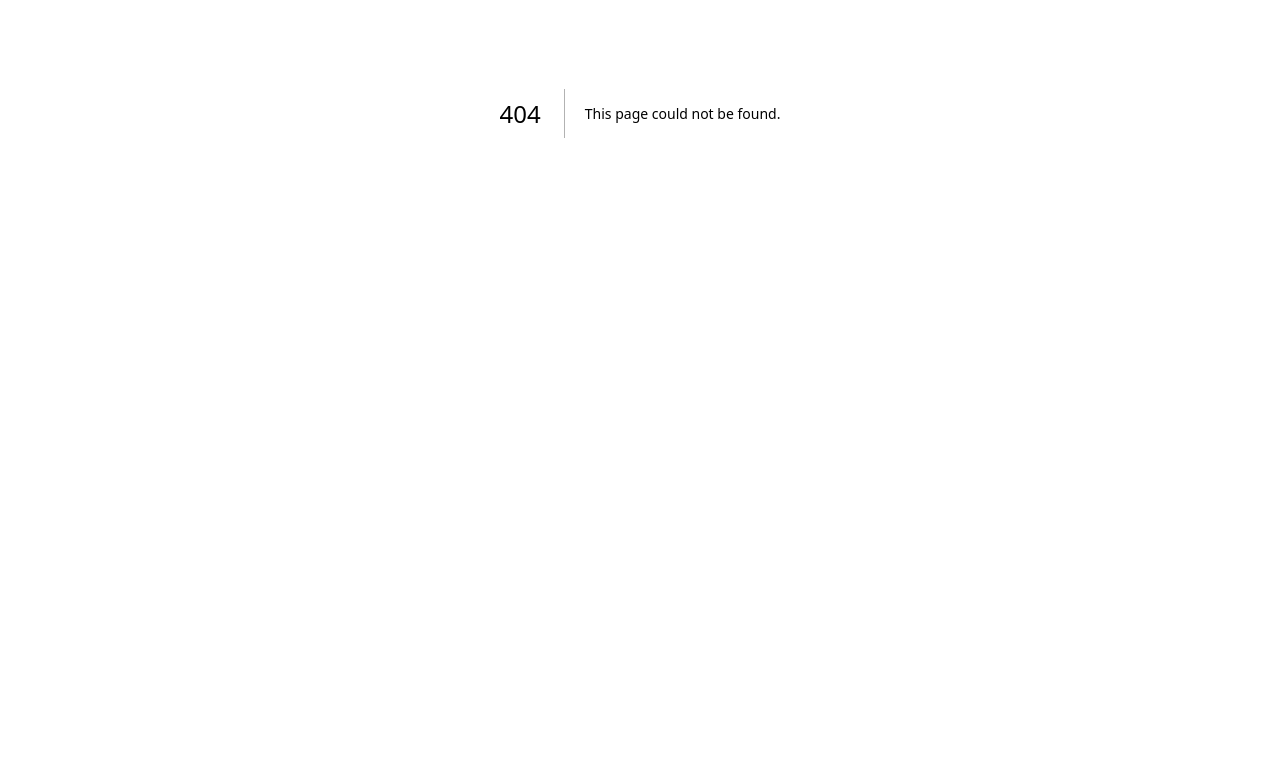
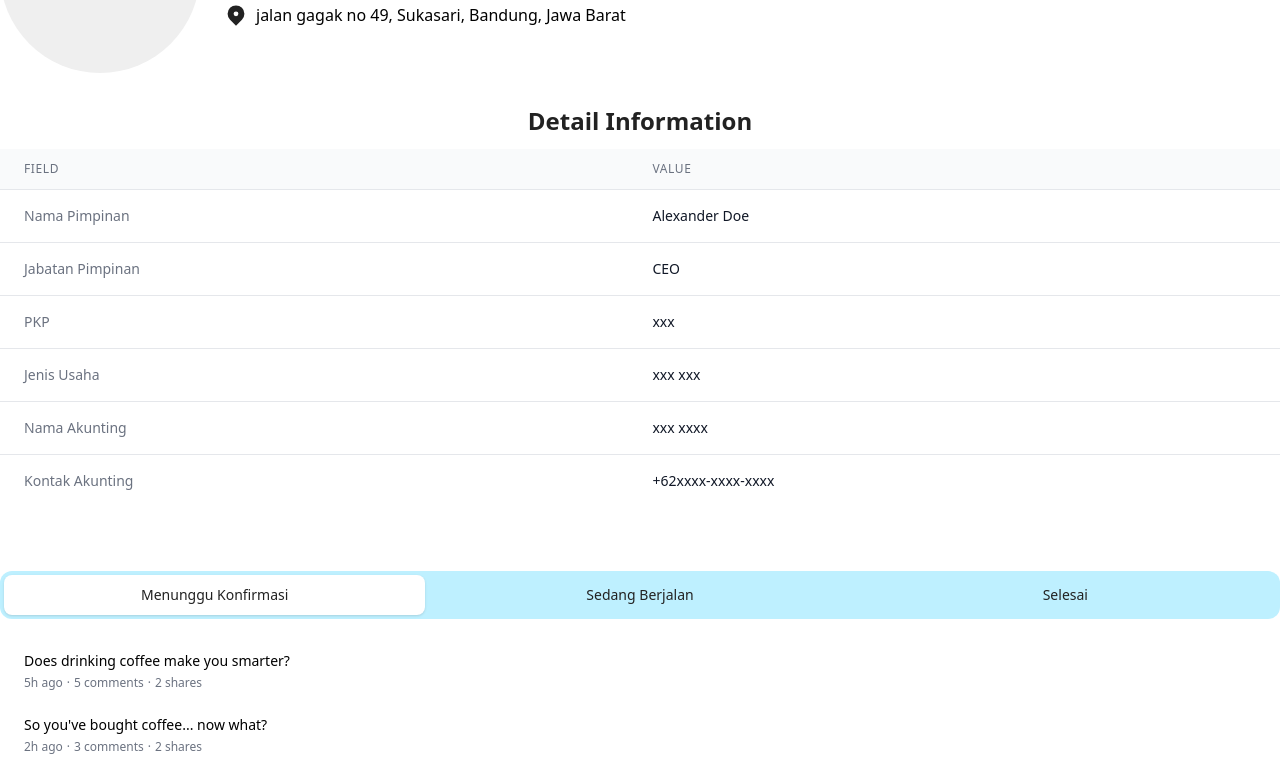
Before and after one commit to azarnuzy/konsultan-pajak, a Next.js app: page /profile in a window 1280 px wide. Before the commit this address had no page. Shown: the part 287-1060 px from the top of the page. Before the commit the page ends 800 px from the top, so only its background shows below. Built offline with nearby package versions, Linux system fonts and the light colour scheme.

Commit message:
add profile page

```diff
--- /dev/null
+++ b/components/Profile/Profile.jsx
@@ -0,0 +1,111 @@
+import Image from 'next/image'
+import React from 'react'
+import { HiLocationMarker, HiMail } from 'react-icons/hi'
+import { FaUserEdit } from 'react-icons/fa'
+function Profile() {
+  const data = {
+    name: 'Joen Doe',
+    email: 'joenDoe@gmail.com',
+    address: 'jalan gagak no 49, Sukasari, Bandung, Jawa Barat',
+    imgUrl: '#',
+    detail: {
+      namaPimpinan: 'Alexander Doe',
+      jabatanPimpinan: 'CEO',
+      PKP: 'xxx',
+      jenisUsaha: 'xxx xxx',
+      namaAkunting: 'xxx xxxx',
+      kontakAkunting: '+62xxxx-xxxx-xxxx',
+    },
+  }
+  return (
+    <>
+      <div className='flex flex-col items-center sm:flex-row sm:justify-between my-8 gap-8'>
+        <div className='flex flex-col sm:flex-row gap-6 items-center'>
+          <div className='w-[100px] md:w-[200px] h-[100px] md:h-[200px] rounded-full bg-light-gray '></div>
+          <div className='flex flex-col gap-4'>
+            <h3 className='text-xl font-semibold'>{data.name}</h3>
+            <div className='flex gap-2'>
+              <HiMail className='w-6 h-6 text-light-dark' />
+              <span>{data.email}</span>
+            </div>
+            <div className='flex gap-2'>
+              <HiLocationMarker className='w-6 h-6 text-light-dark' />
+              <span>{data.address}</span>
+            </div>
+          </div>
+        </div>
+        <div className='bg-darkBlue w-fit text-whtite font-semibold border border-solid border-darkBlue rounded-md px-6 py-2 flex gap-3 h-fit items-center'>
+          <h3 className='text-lg text-white'>Edit User</h3>
+          <div className='w-[30px] h-[30px] rounded-full border border-light-dark border-solid bg-white text-darkBlue flex justify-center pl-1 items-center shadow-sm'>
+            <FaUserEdit className='w-5 h-5' />
+          </div>
+        </div>
+      </div>
+      <h3 className='text-light-dark font-semibold my-3 text-center text-2xl'>
+        Detail Information
+      </h3>
+      <table className='min-w-full divide-y divide-gray-200'>
+        <thead className='bg-gray-50'>
+          <tr>
+            <th className='py-3 px-6 text-left text-xs font-medium text-gray-500 uppercase tracking-wider'>
+              Field
+            </th>
+            <th className='py-3 px-6 text-left text-xs font-medium text-gray-500 uppercase tracking-wider'>
+              Value
+            </th>
+          </tr>
+        </thead>
+        <tbody className='bg-white divide-y divide-gray-200'>
+          <tr>
+            <td className='py-4 px-6 text-sm text-gray-500 font-medium'>
+              Nama Pimpinan
+            </td>
+            <td className='py-4 px-6 text-sm text-gray-900'>
+              {data.detail.namaPimpinan}
+            </td>
+          </tr>
+          <tr>
+            <td className='py-4 px-6 text-sm text-gray-500 font-medium'>
+              Jabatan Pimpinan
+            </td>
+            <td className='py-4 px-6 text-sm text-gray-900'>
+              {data.detail.jabatanPimpinan}
+            </td>
+          </tr>
+          <tr>
+            <td className='py-4 px-6 text-sm text-gray-500 font-medium'>PKP</td>
+            <td className='py-4 px-6 text-sm text-gray-900'>
+              {data.detail.PKP}
+            </td>
+          </tr>
+          <tr>
+            <td className='py-4 px-6 text-sm text-gray-500 font-medium'>
+              Jenis Usaha
+            </td>
+            <td className='py-4 px-6 text-sm text-gray-900'>
+              {data.detail.jenisUsaha}
+            </td>
+          </tr>
+          <tr>
+            <td className='py-4 px-6 text-sm text-gray-500 font-medium'>
+              Nama Akunting
+            </td>
+            <td className='py-4 px-6 text-sm text-gray-900'>
+              {data.detail.namaAkunting}
+            </td>
+          </tr>
+          <tr>
+            <td className='py-4 px-6 text-sm text-gray-500 font-medium'>
+              Kontak Akunting
+            </td>
+            <td className='py-4 px-6 text-sm text-gray-900'>
+              {data.detail.kontakAkunting}
+            </td>
+          </tr>
+        </tbody>
+      </table>
+    </>
+  )
+}
+
+export default Profile
--- /dev/null
+++ b/components/Profile/RiwayatKonsultasi.jsx
@@ -0,0 +1,124 @@
+import { useState } from 'react'
+import { Tab } from '@headlessui/react'
+
+function classNames(...classes) {
+  return classes.filter(Boolean).join(' ')
+}
+
+export default function RiwayatKonsultasi() {
+  let [categories] = useState({
+    'Menunggu Konfirmasi': [
+      {
+        id: 1,
+        title: 'Does drinking coffee make you smarter?',
+        date: '5h ago',
+        commentCount: 5,
+        shareCount: 2,
+      },
+      {
+        id: 2,
+        title: "So you've bought coffee... now what?",
+        date: '2h ago',
+        commentCount: 3,
+        shareCount: 2,
+      },
+    ],
+    'Sedang Berjalan': [
+      {
+        id: 1,
+        title: 'Is tech making coffee better or worse?',
+        date: 'Jan 7',
+        commentCount: 29,
+        shareCount: 16,
+      },
+      {
+        id: 2,
+        title: 'The most innovative things happening in coffee',
+        date: 'Mar 19',
+        commentCount: 24,
+        shareCount: 12,
+      },
+    ],
+    Selesai: [
+      {
+        id: 1,
+        title: 'Ask Me Anything: 10 answers to your questions about coffee',
+        date: '2d ago',
+        commentCount: 9,
+        shareCount: 5,
+      },
+      {
+        id: 2,
+        title: "The worst advice we've ever heard about coffee",
+        date: '4d ago',
+        commentCount: 1,
+        shareCount: 2,
+      },
+    ],
+  })
+
+  return (
+    <div className='w-full  px-2 py-16 sm:px-0'>
+      <Tab.Group>
+        <Tab.List className='flex space-x-1 rounded-xl bg-lighBlue p-1'>
+          {Object.keys(categories).map((category) => (
+            <Tab
+              key={category}
+              className={({ selected }) =>
+                classNames(
+                  'w-full rounded-lg py-2.5 text-sm font-medium leading-5 text-light-dark',
+                  'ring-white ring-opacity-60 ring-offset-2 ring-offset-blue-400 focus:outline-none focus:ring-2',
+                  selected
+                    ? 'bg-white shadow'
+                    : 'text-light-dark hover:bg-white/[0.12] hover:text-white'
+                )
+              }
+            >
+              {category}
+            </Tab>
+          ))}
+        </Tab.List>
+        <Tab.Panels className='mt-2'>
+          {Object.values(categories).map((posts, idx) => (
+            <Tab.Panel
+              key={idx}
+              className={classNames(
+                'rounded-xl bg-white p-3',
+                'ring-white ring-opacity-60 ring-offset-2 ring-offset-blue-400 focus:outline-none focus:ring-2'
+              )}
+            >
+              <ul>
+                {posts.map((post) => (
+                  <li
+                    key={post.id}
+                    className='relative rounded-md p-3 hover:bg-gray-100'
+                  >
+                    <h3 className='text-sm font-medium leading-5'>
+                      {post.title}
+                    </h3>
+
+                    <ul className='mt-1 flex space-x-1 text-xs font-normal leading-4 text-gray-500'>
+                      <li>{post.date}</li>
+                      <li>&middot;</li>
+                      <li>{post.commentCount} comments</li>
+                      <li>&middot;</li>
+                      <li>{post.shareCount} shares</li>
+                    </ul>
+
+                    <a
+                      href='#'
+                      className={classNames(
+                        'absolute inset-0 rounded-md',
+                        'ring-blue-400 focus:z-10 focus:outline-none focus:ring-2'
+                      )}
+                    />
+                  </li>
+                ))}
+              </ul>
+            </Tab.Panel>
+          ))}
+        </Tab.Panels>
+      </Tab.Group>
+    </div>
+  )
+}
--- /dev/null
+++ b/pages/profile/index.jsx
@@ -0,0 +1,15 @@
+import Profile from '@/components/Profile/Profile'
+import RiwayatKonsultasi from '@/components/Profile/RiwayatKonsultasi'
+import MainLayout from '@/layouts/mainLayout'
+import React from 'react'
+
+function ProfilePage() {
+  return (
+    <MainLayout>
+      <Profile />
+      <RiwayatKonsultasi />
+    </MainLayout>
+  )
+}
+
+export default ProfilePage
```
Also changed, not shown: public/images/editProfile.svg (added).
